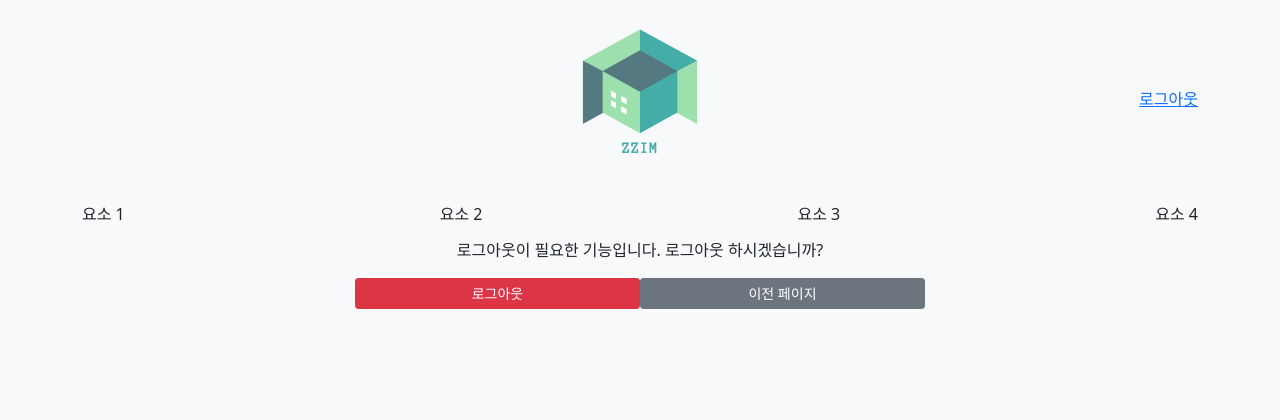
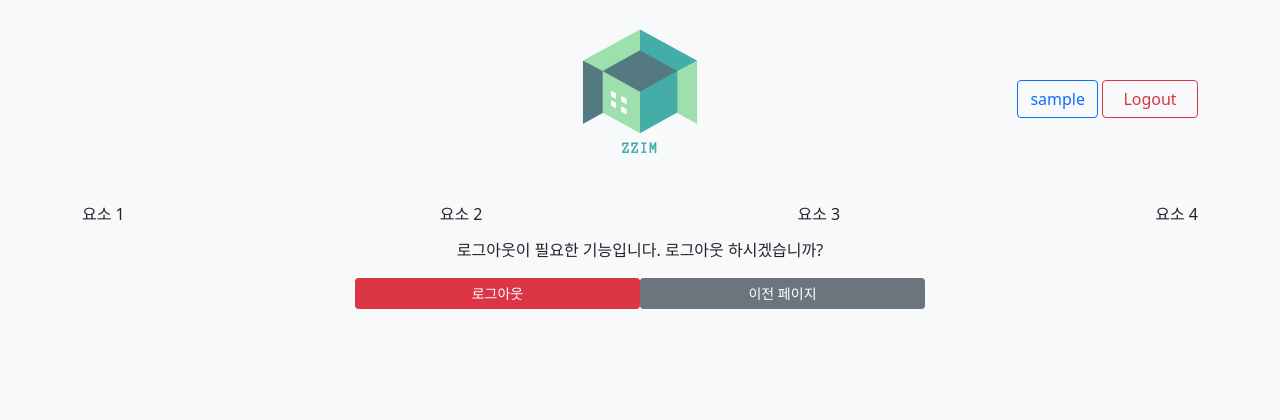
Before and after one commit to pcjs156/space-reservation-system, a Django app: page /user/request-logout/ in a window 1280 px wide. Shown: the top 420 px of the page. Run offline with Django 4.2, Linux system fonts and the light colour scheme; the visitor is signed in with stand-in values (Sample User, id 1); some libraries are stand-ins or nearby versions.

Commit message:
feat(users): Apply button design to header

```diff
--- a/static/commons/css/base.css
+++ b/static/commons/css/base.css
@@ -9,3 +9,7 @@ footer {
     background-color: #f9f9f9;
     border-top: .05rem solid #e5e5e5;
 }
+
+#loginButton, #logoutButton {
+    width: 6em;
+}
--- /dev/null
+++ b/static/commons/js/base.js
@@ -0,0 +1,19 @@
+const onLogoutButtonMouseOver = function () {
+    const logoutButton = document.getElementById('logoutButton');
+    logoutButton.innerText = 'Seriously?';
+};
+
+const onLogoutButtonMouseLeave = function () {
+    const logoutButton = document.getElementById('logoutButton');
+    logoutButton.innerText = 'Logout';
+};
+
+const onLoginButtonMouseOver = function () {
+    const loginButton = document.getElementById('loginButton');
+    loginButton.innerText = 'Welcome!';
+}
+
+const onLoginButtonMouseLeave = function () {
+    const loginButton = document.getElementById('loginButton');
+    loginButton.innerText = 'Login';
+}
--- a/templates/base.html
+++ b/templates/base.html
@@ -15,6 +15,8 @@
     <script type="text/javascript" src="{% static 'bootstrap-5.0.2-dist/js/bootstrap.js' %}"></script>
 
     <link href="{% static 'commons/css/base.css' %}" rel="stylesheet" type="text/css">
+
+    <script type="text/javascript" src="{% static 'commons/js/base.js' %}"></script>
     {% block head_content %}
     {% endblock %}
 </head>
@@ -26,9 +28,12 @@
             <img id="central-logo" class="col-2 text-center" src="{% static 'commons/img/logo_transparent.png' %}">
             <div class="col-5 d-flex justify-content-end align-items-center">
                 {% if user.is_authenticated %}
-                    <a href="{% url 'users:logout' %}">로그아웃</a>
+                    <div class="btn btn-outline-primary m-1">{{ user.username }}</div>
+                    <a id="logoutButton" class="btn btn-outline-danger" href="{% url 'users:logout' %}"
+                       onmouseover="onLogoutButtonMouseOver();" onmouseleave="onLogoutButtonMouseLeave();">Logout</a>
                 {% else %}
-                    <a href="{% url 'users:login' %}">로그인</a>
+                    <a id="loginButton" class="btn btn-outline-success" href="{% url 'users:login' %}"
+                       onmouseover="onLoginButtonMouseOver();" onmouseleave="onLoginButtonMouseLeave();">Login</a>
                 {% endif %}
             </div>
         </div>
```
